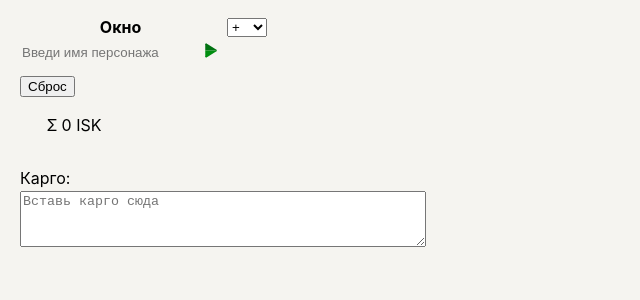
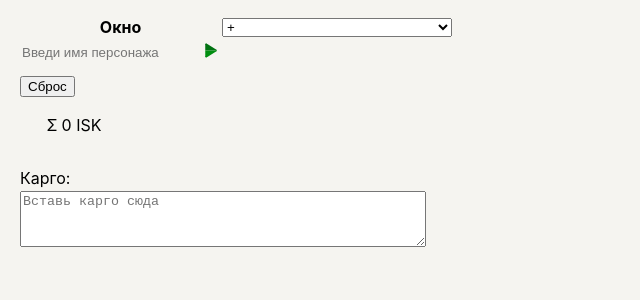
Before and after one commit to alpha02x/crabber, a React (Create React App) app: page / in a window 1280 px wide. Shown: the top 300 px of the page, without its empty margins (0-640 px from the left). Built offline with nearby package versions, Linux system fonts and the light colour scheme.

Commit message:
refactor AnomalyAdditionControl

```diff
--- a/src/components/AnomaliesTable/AnomaliesTable.css
+++ b/src/components/AnomaliesTable/AnomaliesTable.css
@@ -1,8 +1,3 @@
-.anomalyAdditionControl {
-    margin-left: 5px;
-    width: 40px;
-}
-
 .table {
     border-style: solid 1px;
     border-collapse: collapse;
--- a/src/components/AnomaliesTable/AnomaliesTable.tsx
+++ b/src/components/AnomaliesTable/AnomaliesTable.tsx
@@ -1,7 +1,7 @@
 import React from "react";
 import { AnomalyPassedCheckBox } from "./AnomalyPassedCheckBox";
 import { CharAdditionControl } from "./CharAdditionControl/CharAdditionControl";
-import { AnomalyAdditionControl } from "./AnomalyAdditionControl";
+import { AnomalyAdditionControl } from "./AnomalyAdditionControl/AnomalyAdditionControl";
 import { AnomalyDefinitons } from "../../definitions/Definitions";
 import { TableColumn } from "../../models/TableColumn";
 import "./AnomaliesTable.css";
--- /dev/null
+++ b/src/components/AnomaliesTable/AnomalyAdditionControl/AnomalyAdditionControl.css
@@ -0,0 +1,4 @@
+.anomalyAdditionControl {
+    margin-left: 5px;
+    width: 40px;
+}
--- a/src/components/AnomaliesTable/AnomalyAdditionControl.tsx
+++ b/src/components/AnomaliesTable/AnomalyAdditionControl/AnomalyAdditionControl.tsx
@@ -1,5 +1,5 @@
 import React, { ChangeEvent } from "react";
-import { AnomalyDefinitons } from "../../definitions/Definitions";
+import { AnomalyDefinitons } from "../../../definitions/Definitions";
 
 type AnomalyAdditionControlProps = {
 	addAnomaly: (type: string) => void;
```
